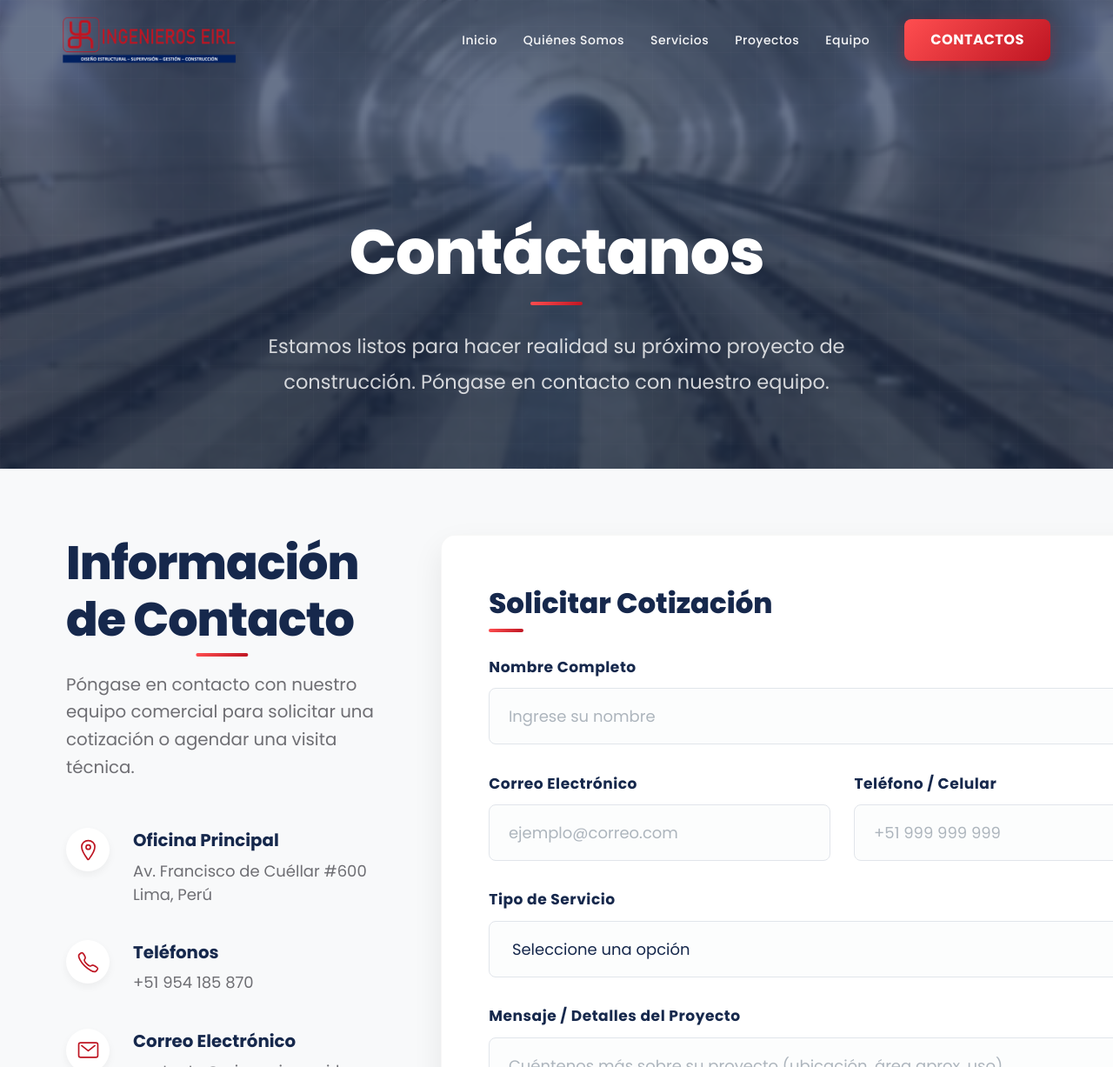
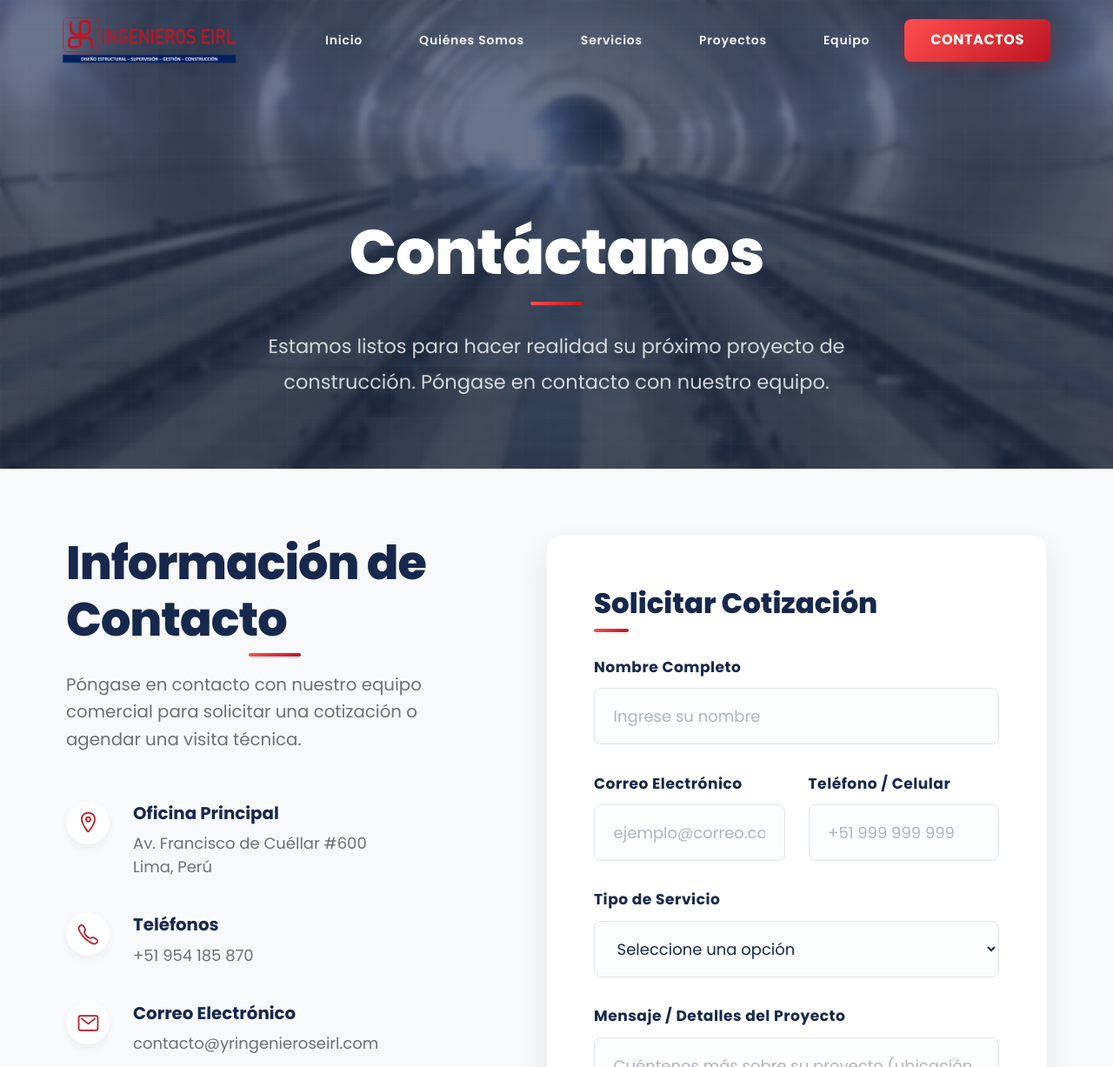
Before and after one commit to RobertLYucra/ingenieros-irl-v2, a React (Vite) app: page /contacto in a window 1280 px wide. Shown: the top 1227 px of the page at 87% size. Built offline with nearby package versions, Linux system fonts and the light colour scheme.

Commit message:
fix nabvar

```diff
--- a/src/modules/contacto/Contacto.scss
+++ b/src/modules/contacto/Contacto.scss
@@ -1,5 +1,18 @@
 /* Contact Page Styles */
 
+
+.contact-page {
+    &, * {
+        box-sizing: border-box;
+    }
+
+    .contact-content.section-padding {
+        @media (max-width: 768px) {
+            padding-left: 0;
+            padding-right: 0;
+        }
+    }
+}
 
 .contact-content {
     background-color: #f8f9fa;
@@ -28,6 +41,11 @@
         color: var(--text-secondary-color);
         margin-bottom: 3rem;
         line-height: 1.6;
+
+        @media (max-width: 768px) {
+            font-size: 1rem;
+            margin-bottom: 2rem;
+        }
     }
 
     .contact-details {
@@ -35,6 +53,11 @@
         flex-direction: column;
         gap: 2rem;
         margin-bottom: 3rem;
+
+        @media (max-width: 768px) {
+            gap: 1.5rem;
+            margin-bottom: 2rem;
+        }
 
         .detail-item {
             display: flex;
@@ -164,6 +187,11 @@
         box-shadow: 0 15px 35px rgba(0, 0, 0, 0.08);
         border: 1px solid rgba(0, 0, 0, 0.03);
 
+        @media (max-width: 768px) {
+            padding: 1.5rem;
+            border-radius: 12px;
+        }
+
         h3 {
             font-size: 1.8rem;
             font-weight: 800;
@@ -171,6 +199,11 @@
             color: var(--secondary-color);
             position: relative;
             display: inline-block;
+
+            @media (max-width: 768px) {
+                font-size: 1.5rem;
+                margin-bottom: 1.5rem;
+            }
 
             &::after {
                 content: '';
@@ -204,6 +237,8 @@
                 input,
                 select,
                 textarea {
+                    width: 100%;
+                    box-sizing: border-box;
                     padding: 1rem 1.2rem;
                     border: 1px solid #e1e5eb;
                     border-radius: 8px;
--- a/src/shared/components/nabvar/Navbar.scss
+++ b/src/shared/components/nabvar/Navbar.scss
@@ -67,33 +67,32 @@
 /* Navigation Links */
 .links {
   display: flex;
-  gap: 10px;
-  /* Modern spacing using gap */
+  gap: 2.5rem;
+  /* Increased spacing between links for better breathing room */
   margin-right: 0;
   transition: 0.5s ease;
   justify-content: center;
   align-items: center;
   list-style: none;
-  /* Ensure no bullets */
 
   .etiquetas {
     margin: 0;
-    /* Remove old margins */
     font-family: var(--primary-font);
     display: flex;
     justify-content: center;
     align-items: center;
 
     /* Modern Typography */
-    font-weight: 500;
-    letter-spacing: 0.5px;
-    font-size: 0.95rem;
+    font-weight: 600;
+    letter-spacing: 0.8px;
+    font-size: 1rem;
+    text-transform: capitalize;
 
     a {
       color: inherit;
       text-decoration: none;
       position: relative;
-      padding: 5px 0;
+      padding: 8px 0;
       color: rgba(255, 255, 255, 0.95); /* White on transparent bg */
       transition: color 0.3s ease;
 
@@ -104,7 +103,8 @@
         height: 2px;
         background-color: var(--primary-color);
         bottom: 0;
-        left: 0;
+        left: 50%;
+        transform: translateX(-50%);
         transition: width 0.3s cubic-bezier(0.4, 0, 0.2, 1);
       }
 
@@ -120,6 +120,10 @@
     .icon {
       display: none;
     }
+  }
+
+  .mobile-only-link {
+    display: none;
   }
 }
 
@@ -489,6 +493,10 @@ nav.scrolled {
           }
         }
       }
+
+      .mobile-only-link {
+        display: flex;
+      }
     }
   }
 
--- a/src/shared/components/nabvar/Navbar.tsx
+++ b/src/shared/components/nabvar/Navbar.tsx
@@ -99,6 +99,12 @@ const Navbar = () => {
                       <IonIcon className="icon" icon={arrowForward} />
                     </li>
                   ))}
+                  <li className="etiquetas mobile-only-link">
+                    <a href="contacto" onClick={() => setIsOpen(false)}>
+                      Contacto
+                    </a>
+                    <IonIcon className="icon" icon={arrowForward} />
+                  </li>
                 </ul>
 
                 {/* Content to fill empty space */}
```
